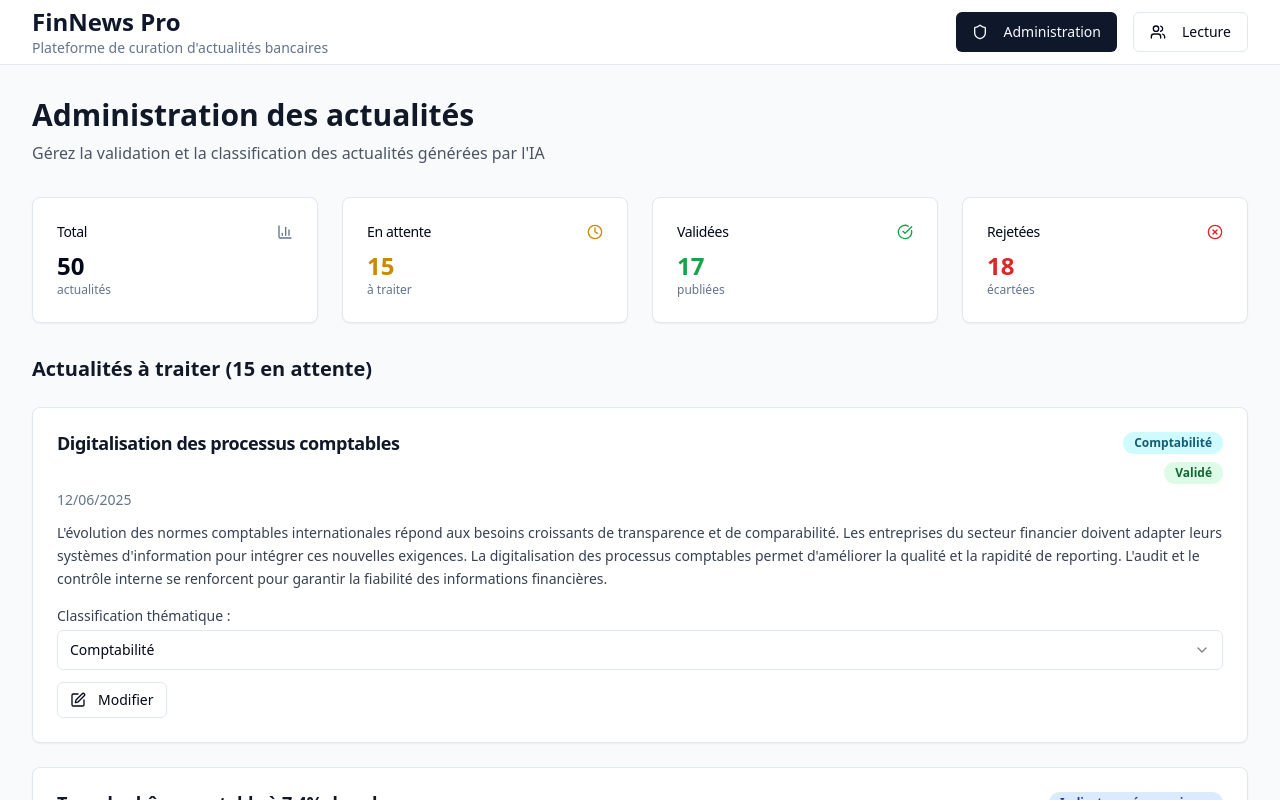
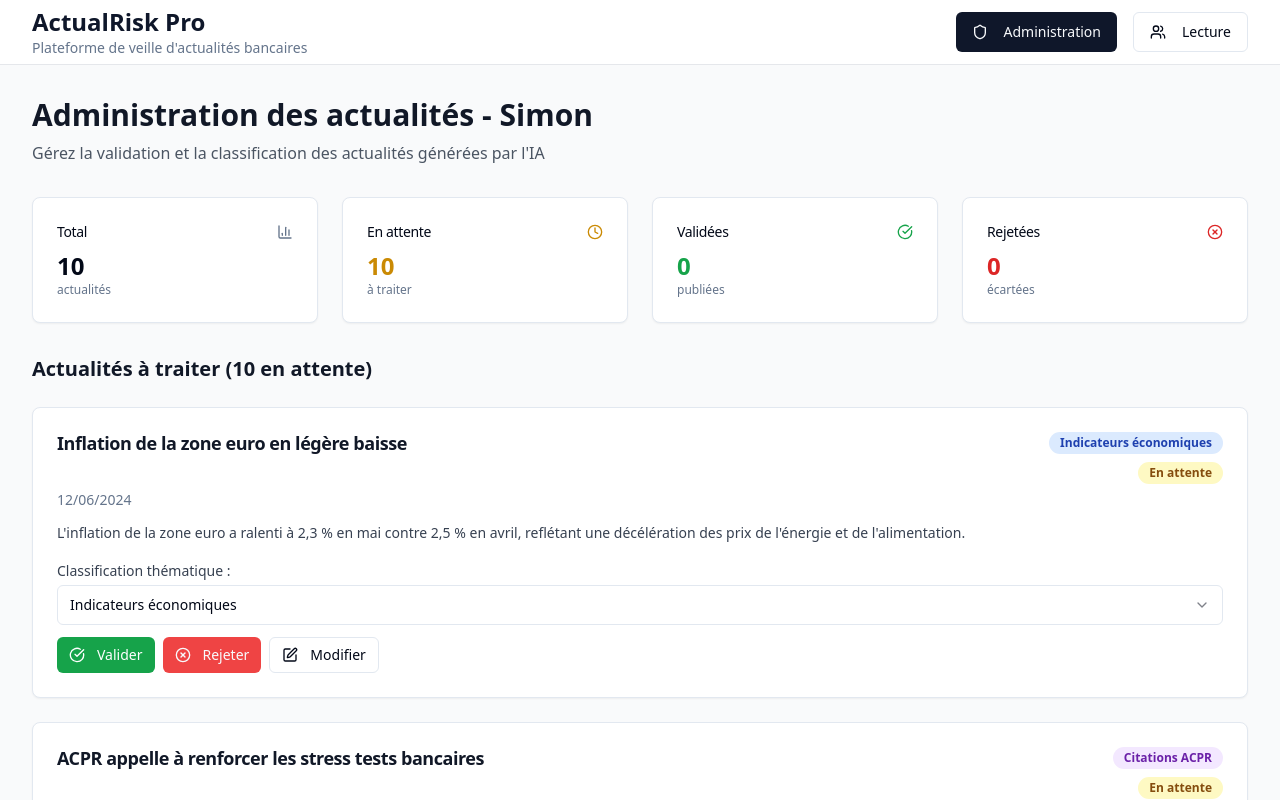
Before and after one commit to Wasroy/bank-news-flow, a React (Vite) app: page / in a window 1280 px wide. Both pictures are taken after a click on the button "Administration". Shown: the top 800 px of the page. Built offline with nearby package versions, Linux system fonts and the light colour scheme.

Commit message:
Call Ai succesfully completed.

```diff
--- a/src/components/AdminPage.tsx
+++ b/src/components/AdminPage.tsx
@@ -1,14 +1,14 @@
 
 import { useState } from 'react';
 import { NewsItem, NewsTheme } from '../types/news';
-import { generateMockNews } from '../data/mockNews';
+import { getRealActualNews } from '../data/RealActual'; // Importez la nouvelle fonction
 import NewsCard from './NewsCard';
 import { Card, CardContent, CardHeader, CardTitle } from '@/components/ui/card';
 import { Badge } from '@/components/ui/badge';
 import { BarChart3, Clock, CheckCircle, XCircle } from 'lucide-react';
 
 const AdminPage = () => {
-  const [news, setNews] = useState<NewsItem[]>(generateMockNews());
+  const [news, setNews] = useState<NewsItem[]>(getRealActualNews());
 
   const handleApprove = (id: string) => {
     setNews(news.map(item =>
@@ -48,7 +48,7 @@ const AdminPage = () => {
         {/* En-tête */}
         <div className="mb-8">
           <h1 className="text-3xl font-bold text-gray-900 mb-2">
-            Administration des actualités
+            Administration des actualités - Simon
           </h1>
           <p className="text-gray-600">
             Gérez la validation et la classification des actualités générées par l'IA
--- a/src/components/Navigation.tsx
+++ b/src/components/Navigation.tsx
@@ -15,8 +15,8 @@ const Navigation = ({ currentView, onViewChange }: NavigationProps) => {
         <div className="flex justify-between items-center h-16">
           <div className="flex items-center">
             <div className="flex-shrink-0">
-              <h1 className="text-2xl font-bold text-primary">FinNews Pro</h1>
-              <p className="text-sm text-muted-foreground">Plateforme de curation d'actualités bancaires</p>
+              <h1 className="text-2xl font-bold text-primary">ActualRisk Pro</h1>
+              <p className="text-sm text-muted-foreground">Plateforme de veille d'actualités bancaires</p>
             </div>
           </div>
 
--- a/src/components/ReaderPage.tsx
+++ b/src/components/ReaderPage.tsx
@@ -55,7 +55,7 @@ const ReaderPage = () => {
             Actualités Financières Validées
           </h1>
           <p className="text-gray-600">
-            Consultez les dernières actualités du secteur bancaire et financier
+            Consultez les dernières actualités du secteur bancaire et financier validées par la Banque de France.
           </p>
         </div>
 
--- a/src/data/Generated.tsx
+++ /dev/null
@@ -1,96 +0,0 @@
-import { NewsItem } from '../types/news';
-
-export function generateMockNews(): NewsItem[] {
-  return [
-  {
-    "id": "1",
-    "title": "Croissance économique mondiale ralentie au T3",
-    "content": "Selon le FMI, la croissance mondiale est estimée à 2,8 % au troisième trimestre, contre 3,1 % lors de la période précédente. Les incertitudes géopolitiques et les tensions commerciales expliquent en partie ce ralentissement.",
-    "theme": "economy",
-    "status": "pending",
-    "createdAt": "2023-10-10T09:00:00.000Z",
-    "aiClassification": "economy"
-  },
-  {
-    "id": "2",
-    "title": "Les taux d'intérêt bancaires à leur plus haut depuis 15 ans",
-    "content": "Les banques centrales maintiennent des taux directeurs élevés pour contenir l'inflation. En conséquence, les taux des prêts immobiliers ont atteint des niveaux rarement vus depuis 2008.",
-    "theme": "finance",
-    "status": "pending",
-    "createdAt": "2023-10-10T09:00:00.000Z",
-    "aiClassification": "finance"
-  },
-  {
-    "id": "3",
-    "title": "Wall Street termine en légère hausse",
-    "content": "La Bourse de New York a clôturé en hausse de 0,4 % grâce à de bons résultats trimestriels des géants technologiques. Les investisseurs restent toutefois prudents face aux indicateurs macroéconomiques.",
-    "theme": "markets",
-    "status": "pending",
-    "createdAt": "2023-10-10T09:00:00.000Z",
-    "aiClassification": "markets"
-  },
-  {
-    "id": "4",
-    "title": "IA et cybersécurité : un marché en plein essor",
-    "content": "Le secteur de la cybersécurité investit massivement dans l'intelligence artificielle pour détecter et contrer les cyberattaques. Les analystes prévoient une croissance annuelle de 12 % d'ici 2027.",
-    "theme": "technology",
-    "status": "pending",
-    "createdAt": "2023-10-10T09:00:00.000Z",
-    "aiClassification": "technology"
-  },
-  {
-    "id": "5",
-    "title": "Levée de fonds record pour une fintech européenne",
-    "content": "Une jeune entreprise de paiements numériques vient de lever 200 millions d'euros lors de son dernier tour de table. Cet investissement doit permettre d'accélérer son expansion en Asie du Sud-Est.",
-    "theme": "startups",
-    "status": "pending",
-    "createdAt": "2023-10-10T09:00:00.000Z",
-    "aiClassification": "startups"
-  },
-  {
-    "id": "6",
-    "title": "Prix du pétrole : une remontée inattendue",
-    "content": "Les cours du baril ont gagné 5 % cette semaine, portés par des coupes de production annoncées par plusieurs pays membres de l'OPEP+. Ce regain de tension pourrait relancer l'inflation à l'échelle globale.",
-    "theme": "energy",
-    "status": "pending",
-    "createdAt": "2023-10-10T09:00:00.000Z",
-    "aiClassification": "energy"
-  },
-  {
-    "id": "7",
-    "title": "La demande de logements neufs reste soutenue",
-    "content": "Malgré la hausse des taux immobiliers, les mises en chantier de logements collectifs ont progressé de 8 % au troisième trimestre. Les aides publiques et les taux attractifs pour les primo-accédants jouent un rôle clé.",
-    "theme": "real estate",
-    "status": "pending",
-    "createdAt": "2023-10-10T09:00:00.000Z",
-    "aiClassification": "real estate"
-  },
-  {
-    "id": "8",
-    "title": "Commerce de détail : le e-commerce continue de dominer",
-    "content": "Les ventes en ligne représentent désormais 22 % du total du commerce de détail, avec une croissance de 14 % sur un an. Les enseignes traditionnelles multiplient les investissements dans le click-and-collect.",
-    "theme": "retail",
-    "status": "pending",
-    "createdAt": "2023-10-10T09:00:00.000Z",
-    "aiClassification": "retail"
-  },
-  {
-    "id": "9",
-    "title": "Bitcoin franchit de nouveau la barre des 35 000 dollars",
-    "content": "La première cryptomonnaie a gagné 8 % cette semaine, portée par l'intérêt croissant des fonds d'investissement. Les régulateurs surveillent de près les mouvements pour prévenir les risques systémiques.",
-    "theme": "cryptocurrency",
-    "status": "pending",
-    "createdAt": "2023-10-10T09:00:00.000Z",
-    "aiClassification": "cryptocurrency"
-  },
-  {
-    "id": "10",
-    "title": "Accord commercial majeur signé entre deux régions",
-    "content": "L'Union européenne et l'ASEAN viennent de finaliser un traité de libre-échange réduisant de 70 % les droits de douane sur les biens industriels. Les échanges pourraient augmenter de 20 % en cinq ans.",
-    "theme": "trade",
-    "status": "pending",
-    "createdAt": "2023-10-10T09:00:00.000Z",
-    "aiClassification": "trade"
-  }
-];
-}
--- /dev/null
+++ b/src/data/RealActual.tsx
@@ -0,0 +1,96 @@
+import { NewsItem } from '../types/news';
+
+export function getRealActualNews(): NewsItem[] {
+  return [
+  {
+    "id": "1",
+    "title": "Inflation de la zone euro en légère baisse",
+    "content": "L'inflation de la zone euro a ralenti à 2,3 % en mai contre 2,5 % en avril, reflétant une décélération des prix de l'énergie et de l'alimentation.",
+    "theme": "Indicateurs économiques",
+    "status": "pending",
+    "createdAt": "2024-06-12T10:15:30Z",
+    "aiClassification": "Indicateurs économiques"
+  },
+  {
+    "id": "2",
+    "title": "ACPR appelle à renforcer les stress tests bancaires",
+    "content": "Le gouverneur de l’ACPR, Jean-Marc Tyran, a souligné mardi l’importance de durcir les scénarios de crise pour mieux évaluer la résilience des banques françaises.",
+    "theme": "Citations ACPR",
+    "status": "pending",
+    "createdAt": "2024-06-12T10:15:30Z",
+    "aiClassification": "Citations ACPR"
+  },
+  {
+    "id": "3",
+    "title": "L’UE adopte la directive PSD3 sur les paiements",
+    "content": "Le Parlement européen a validé la directive PSD3 visant à encadrer davantage les services de paiement en ligne et à renforcer la lutte contre la fraude.",
+    "theme": "Supervision & Régulation",
+    "status": "pending",
+    "createdAt": "2024-06-12T10:15:30Z",
+    "aiClassification": "Supervision & Régulation"
+  },
+  {
+    "id": "4",
+    "title": "Tarifs d’assurance auto : nouvelles hausses en vue",
+    "content": "Face à l’augmentation des coûts de réparation, plusieurs assureurs prévoient de relever leurs primes d’assurance automobile dès le troisième trimestre.",
+    "theme": "Actualité Secteur Assurance",
+    "status": "pending",
+    "createdAt": "2024-06-12T10:15:30Z",
+    "aiClassification": "Actualité Secteur Assurance"
+  },
+  {
+    "id": "5",
+    "title": "BNP Paribas publie des résultats en croissance",
+    "content": "La banque a annoncé un bénéfice net de 2,4 milliards d’euros au premier trimestre, porté par la banque de détail et les activités de marché.",
+    "theme": "Actualité Secteur Banque",
+    "status": "pending",
+    "createdAt": "2024-06-12T10:15:30Z",
+    "aiClassification": "Actualité Secteur Banque"
+  },
+  {
+    "id": "6",
+    "title": "Mutuelles santé : hausse des adhésions au T1",
+    "content": "Les mutuelles de santé ont enregistré une augmentation de 4 % des adhésions au premier trimestre, stimulée par les offres 100 % santé.",
+    "theme": "Mutualité & Prévoyance",
+    "status": "pending",
+    "createdAt": "2024-06-12T10:15:30Z",
+    "aiClassification": "Mutualité & Prévoyance"
+  },
+  {
+    "id": "7",
+    "title": "Le CAC 40 atteint un nouveau record historique",
+    "content": "L’indice parisien a franchi les 7 500 points, soutenu par les valeurs du luxe et de la technologie, dans un climat d’optimisme économique.",
+    "theme": "Actualité financière",
+    "status": "pending",
+    "createdAt": "2024-06-12T10:15:30Z",
+    "aiClassification": "Actualité financière"
+  },
+  {
+    "id": "8",
+    "title": "Bitcoin repasse au-dessus de 70 000 dollars",
+    "content": "La cryptomonnaie phare a dépassé les 70 000 USD après l’annonce d’un nouvel ETF Bitcoin aux États-Unis, ravivant l’intérêt des investisseurs institutionnels.",
+    "theme": "Cryptomonnaies",
+    "status": "pending",
+    "createdAt": "2024-06-12T10:15:30Z",
+    "aiClassification": "Cryptomonnaies"
+  },
+  {
+    "id": "9",
+    "title": "L’OCDE revoit en baisse ses prévisions de croissance",
+    "content": "L’Organisation prévoit désormais une croissance mondiale de 2,8 % en 2024, contre 3,1 % estimé précédemment, en raison du ralentissement chinois et de la guerre en Ukraine.",
+    "theme": "Questions macroéconomiques",
+    "status": "pending",
+    "createdAt": "2024-06-12T10:15:30Z",
+    "aiClassification": "Questions macroéconomiques"
+  },
+  {
+    "id": "10",
+    "title": "Marché immobilier : prix en repli dans les grandes villes",
+    "content": "Les prix des appartements ont reculé de 1,2 % à Paris et de 0,8 % à Lyon au premier semestre, sous l’effet de la hausse des taux d’intérêt.",
+    "theme": "Immobilier",
+    "status": "pending",
+    "createdAt": "2024-06-12T10:15:30Z",
+    "aiClassification": "Immobilier"
+  }
+];
+}
```
Also changed, not shown: scripts/generateNews.ts (+6 -8 lines).
